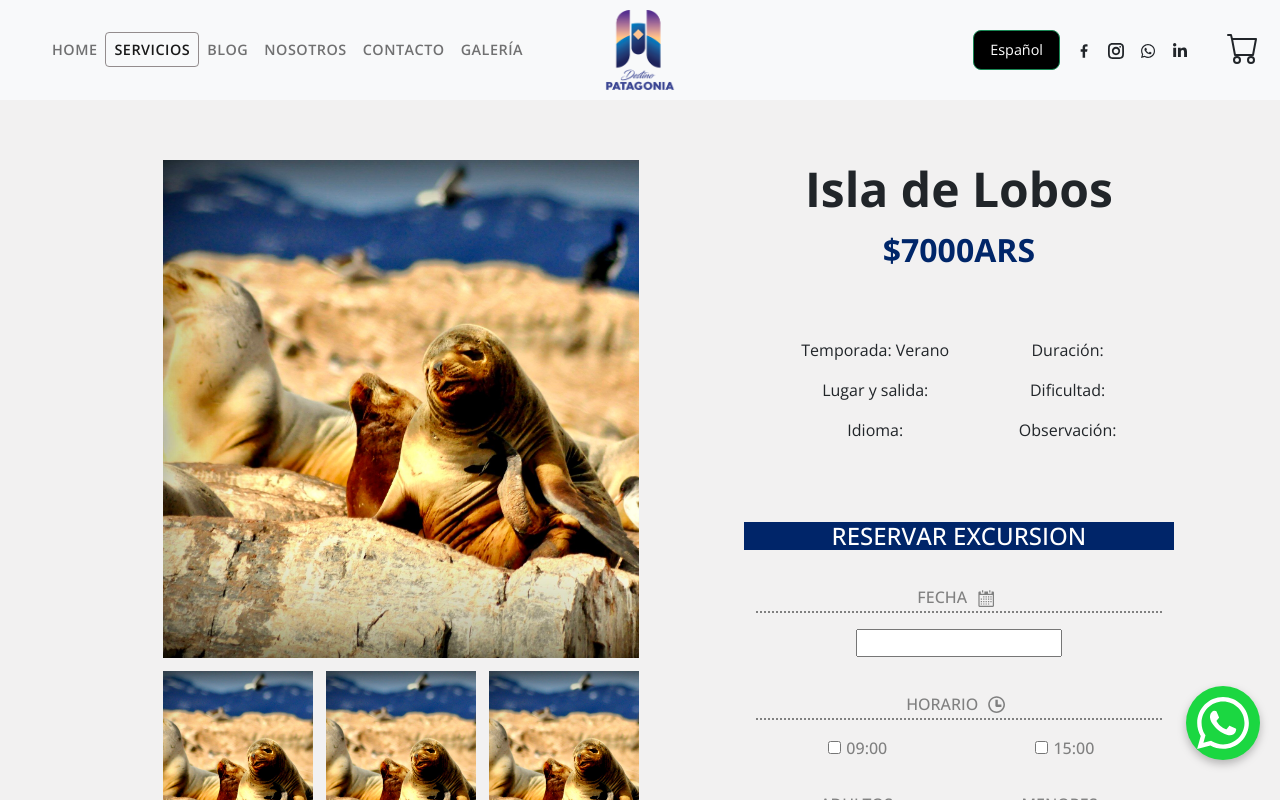
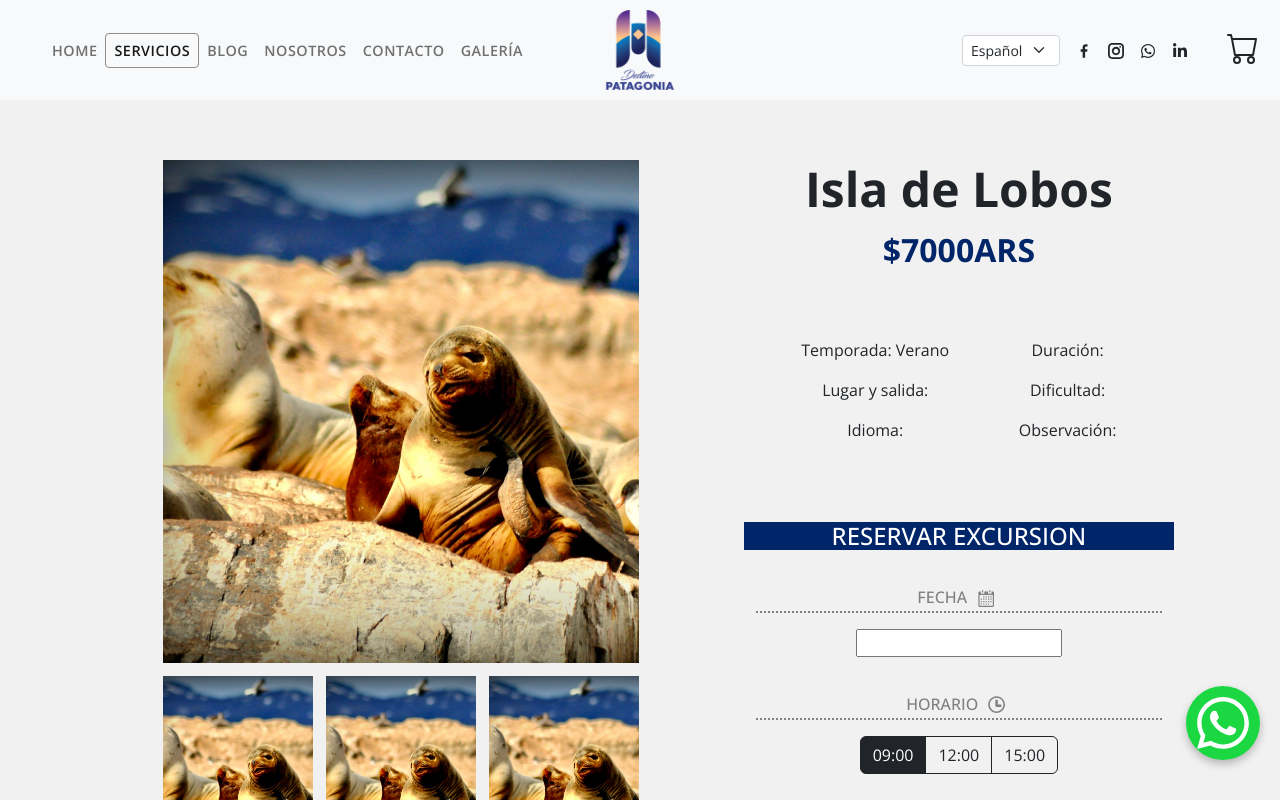
Before and after one commit to Florsala/DestinoP, a React (Create React App) app: page /servicios/1 in a window 1280 px wide. Shown: the top 800 px of the page. Built offline with nearby package versions, Linux system fonts and the light colour scheme; a web font is replaced by a local one.

Commit message:
changes in buttons and cart

```diff
--- a/src/components/Cart.jsx
+++ b/src/components/Cart.jsx
@@ -20,9 +20,12 @@ const Cart = () => {
         <h1>Mi carrito de compras</h1>
       </div>
 
-      <div className="Cart-container container-fluid">
+      <div className="Cart-container-flex">
+        <div className="Cart-container ">
           {cart.map((item) => (
-          <Container >
+
+
+
               <Card style={{ width: "100%" }}>
                 <Card.Body
                   style={{
@@ -39,10 +42,12 @@ const Cart = () => {
                   <Link to={`/servicios/${item.item.id}`}>
                     <Card.Title>{item.item.title}</Card.Title>
                   </Link>
-                <Card.Text>Precio: {item.item.price} ARS</Card.Text>
-                <Card.Text>Cantidad: {item.quantity}</Card.Text>
+                  {/*                 <Card.Text>Precio: {item.item.price} ARS</Card.Text>
+                   */}{" "}
+                  <Card.Text>Fecha y hora: </Card.Text>
+                  <Card.Text>Pasajeros: {item.quantity}</Card.Text>
                   <Card.Text>
-                  Precio total: ${item.item.price * item.quantity}
+                    Subtotal: ${item.item.price * item.quantity}
                   </Card.Text>
                   <Button
                     onClick={() => {
@@ -56,13 +61,18 @@ const Cart = () => {
                   </Button>
                 </Card.Body>
               </Card>
-          </Container>
+
           ))}
-        <Card className="CartItems-price container">
+        </div>
+
+        <div>
+          <Card className="CartItems-price ">
             <Card.Body>
-            <Card.Text >Total: AR$ {addTotal()}</Card.Text>
+              <Card.Text>Total: </Card.Text>
+              <Card.Text style={{fontWeight:'700'}}> AR$ {addTotal()}</Card.Text>
             </Card.Body>
           </Card>
+        </div>
       </div>
 
       <Form className="form-cart">
--- a/src/components/ItemDetail.jsx
+++ b/src/components/ItemDetail.jsx
@@ -17,6 +17,7 @@ import { Button } from "react-bootstrap";
 import cartContext from "../context/CartContext";
 import ItemCount from "./ItemCount";
 import SliderDestSvs from "./SliderDestSvs";
+import ItemDetailTime from "./ItemDetailTime";
 
 const ItemDetail = ({ item }) => {
   const [selectedDate, setSelectedDate] = useState(null);
@@ -101,24 +102,9 @@ const ItemDetail = ({ item }) => {
                     </span>
                   </p>
                   <div className="time-form">
-                    <label>
-                      <input
-                        style={{ margin: "5px" }}
-                        type="checkbox"
-                        id="cbox1"
-                        value="time"
-                      />
-                      09:00
-                    </label>
-                    <label>
-                      <input
-                        style={{ margin: "5px" }}
-                        type="checkbox"
-                        id="cbox1"
-                        value="time"
-                      />
-                      15:00
-                    </label>
+
+                    <ItemDetailTime/>
+
                   </div>
                 </div>
 
--- /dev/null
+++ b/src/components/ItemDetailTime.jsx
@@ -0,0 +1,38 @@
+import React, { useState } from 'react';
+import ButtonGroup from 'react-bootstrap/ButtonGroup';
+import ToggleButton from 'react-bootstrap/ToggleButton';
+
+const ItemDetailTime = () => {
+    const [checked, setChecked] = useState(false);
+  const [radioValue, setRadioValue] = useState('1');
+
+  const radios = [
+    { name: '09:00', value: '1' },
+    { name: '12:00', value: '2' },
+    { name: '15:00', value: '3' },
+  ];
+
+
+  return (
+    <div>
+         <ButtonGroup>
+        {radios.map((radio, idx) => (
+          <ToggleButton
+            key={idx}
+            id={`radio-${idx}`}
+            type="radio"
+            variant={idx % 2 ? 'outline-dark' : 'outline-dark'}
+            name="radio"
+            value={radio.value}
+            checked={radioValue === radio.value}
+            onChange={(e) => setRadioValue(e.currentTarget.value)}
+          >
+            {radio.name}
+          </ToggleButton>
+        ))}
+      </ButtonGroup>
+    </div>
+  )
+}
+
+export default ItemDetailTime
--- a/src/components/NavIcons.jsx
+++ b/src/components/NavIcons.jsx
@@ -5,9 +5,9 @@ import { GrInstagram } from "react-icons/gr";
 import { FaWhatsapp } from "react-icons/fa";
 import { FaLinkedinIn } from "react-icons/fa";
 import { Button } from "react-bootstrap";
+import Form from "react-bootstrap/Form";
 
 const NavIcons = () => {
-
   const [color, setColor] = useState(false);
   const changeColor = () => {
     if (window.scrollY >= 6.25) {
@@ -19,20 +19,23 @@ const NavIcons = () => {
 
   window.addEventListener("scroll", changeColor);
 
-
   return (
-    <div >
-
+    <div>
       <ul className="navicons nav">
         <li className="nav-item">
-            <Button
-            className={ color ? "btn-nav font-sm" : "btn-nav"}
+          <Form.Group
+            style={{
+              backgroundColor: " #002569",
+              color: "#fff",
+              borderRadius: "8px",
 
-              size="lg"
-              variant="success"
+            }}
           >
-              Español
-            </Button>{" "}
+            <Form.Select style={{cursor:'pointer'}} size="sm" aria-label="Default select example">
+              <option value="1">Español</option>
+              <option value="2">Inglés</option>
+            </Form.Select>
+          </Form.Group>
         </li>
 
         {/*   <li className="nav-item" style={{ fontSize: "1.8rem" }}>
@@ -50,9 +53,7 @@ const NavIcons = () => {
         <li className="nav-item">
           <FaLinkedinIn />
         </li>
-
       </ul>
-
     </div>
   );
 };
--- a/src/styles/Cart.css
+++ b/src/styles/Cart.css
@@ -19,6 +19,11 @@
     font-size: 1.1rem;
 }
 
+.CartItems-price{
+  height: 7rem;
+    display: grid;
+    place-content: center;
+}
 .CartItems-price p{
   font-size:2rem;
 }
@@ -71,3 +76,22 @@
     flex-direction: column;
     flex-wrap: wrap;
 }
+
+.Cart-container-flex{
+  display: flex;
+  flex-direction: row;
+  flex-wrap: wrap;
+  width: 100%;
+  gap: 2rem;
+  justify-content: center;
+  margin-top: 4rem;
+
+}
+
+
+@media (max-width: 1200px) {
+
+.Cart-container-flex{
+  justify-content: start;
+}
+}
```
Lines whose indentation alone changed are shown as unchanged.
